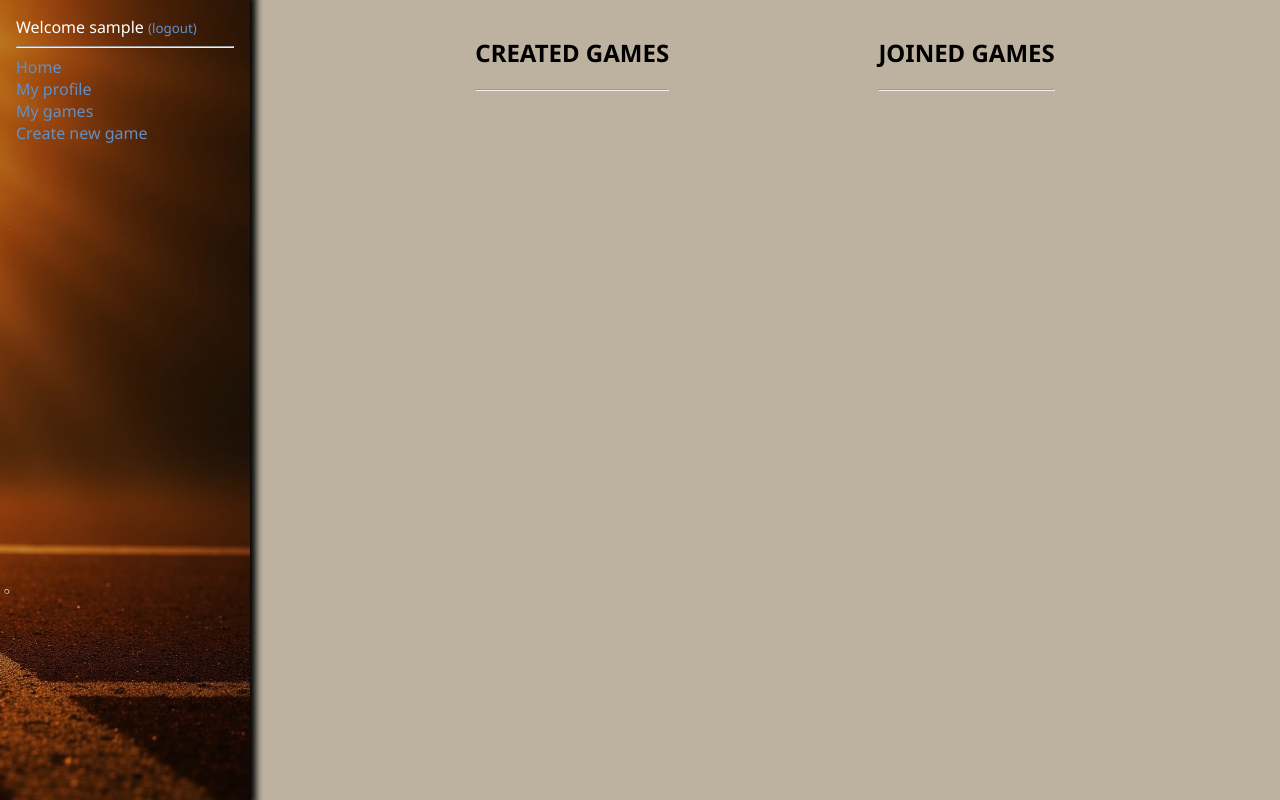
After one commit to CorDamir/zagreballer, a Django app: page /my-games in a window 1280 px wide. The commit adds this page. Run offline with Django 4.2, Linux system fonts and the light colour scheme; the visitor is signed in with stand-in values (Sample User, id 1); data that the repository does not hold is empty.

Commit message:
add 'my games' basic functionality

```diff
--- /dev/null
+++ b/games_display/templates/my-games.html
@@ -0,0 +1,23 @@
+{% extends "index.html" %}
+
+{% block main %}
+    <div>
+        <h2>CREATED GAMES</h2>
+        <hr>
+    </div>
+        {% for game in created %}
+            <div class="game-card" onclick="location.href='{% url 'game_info' game.id %}'">
+                {% include "card-display.html" %}
+            </div>
+        {% endfor %}
+
+    <div>
+        <h2>JOINED GAMES</h2>
+        <hr>
+    </div>
+        {% for game in joined %}
+        <div class="game-card" onclick="location.href='{% url 'game_info' game.id %}'">
+            {% include "card-display.html" %}
+        </div>
+        {% endfor %}
+{% endblock %}
--- a/games_display/urls.py
+++ b/games_display/urls.py
@@ -5,4 +5,5 @@ urlpatterns = [
     path('', views.display_games, name='index'),
     path('create-game', views.create_game, name="create_game"),
     path('game-info/<slug:slg>', views.game_info, name="game_info"),
+    path('my-games', views.my_games, name="my_games"),
 ]
--- a/games_display/views.py
+++ b/games_display/views.py
@@ -67,3 +67,19 @@ def game_info(request, slg):
         "game-info.html",
         {"game": game}
     )
+
+
+def my_games(request):
+    del_msg(request)
+
+    created_games = request.user.game_creator.all()
+    joined_games = FutsalGame.objects.filter(all_joining_players=request.user)
+
+    return render(
+        request,
+        "my-games.html",
+        {
+            "created": created_games,
+            "joined": joined_games
+        }
+    )
--- a/templates/index.html
+++ b/templates/index.html
@@ -37,7 +37,7 @@
                         <br>
                         <a href="{% url 'my_profile' user.username %}">My profile</a>
                         <br>
-                        <a href="#">My games</a>
+                        <a href="{% url 'my_games' %}">My games</a>
                         <br>
                         <a href="{% url 'create_game' %}">Create new game</a>
                         <br>
```
Also changed, not shown: games_display/templates/card-display.html (added, +24 -0 lines), games_display/templates/display.html (+5 -40 lines).
